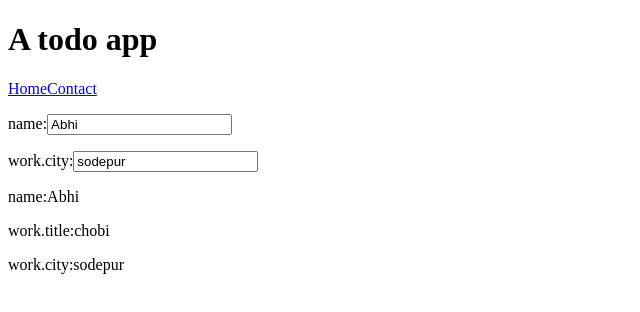
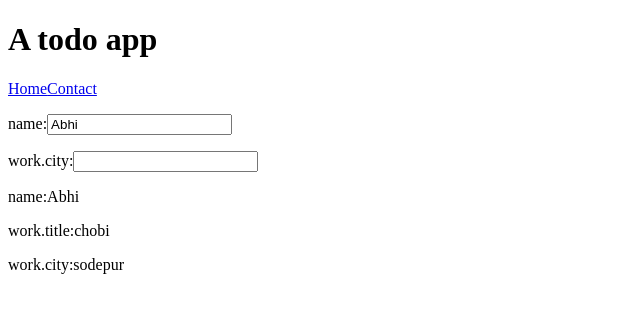
Before and after one commit to abhinabadutta2019/toDoList-react, a React (Create React App) app: page / in a window 1280 px wide. Shown: the top 312 px of the page, without its empty margins (0-640 px from the left). Built offline with nearby package versions, Linux system fonts and the light colour scheme.

Commit message:
immer syntax related complication

```diff
--- a/src/Home.js
+++ b/src/Home.js
@@ -1,8 +1,8 @@
-import { useState } from "react";
+// import { useState } from "react";
 import { useImmer } from "use-immer";
 
 const Home = () => {
-  const [data, setdata] = useState({
+  const [data, updateData] = useImmer({
     name: "Abhi",
     work: { title: "chobi", city: "sodepur" },
   });
@@ -10,17 +10,36 @@ const Home = () => {
   //e.target.data
   const nameEvent = (e) => {
     //
-    console.log(data, "data");
+    // console.log(data, "data");
     //
-    setdata({ ...data, name: e.target.value });
+    // setdata({ ...data, name: e.target.value });
+
+    updateData((draft) => {
+      draft.name = e.target.value;
+      // return draft.name;
+    });
+    return updateData;
   };
+  // function nameEvent(e) {
+  // updateData((draft) => {
+  //   draft.name = e.target.value;
+  // });
+  // }
   //
-  const cityEvent = (e) => {
-    //
-    console.log(data, "data cityEvent");
-    //
-    setdata({ ...data, work: { ...data.work, city: e.target.value } });
-  };
+  //
+  //
+  // const cityEvent = (e) => {
+  //   //
+  //   console.log(data, "data cityEvent");
+  //   //
+  //   setdata({ ...data, work: { ...data.work, city: e.target.value } });
+  // };
+  //
+  function cityEvent(e) {
+    updateData((draft) => {
+      draft.work.city = e.target.value;
+    });
+  }
   //
   return (
     <>
@@ -30,7 +49,7 @@ const Home = () => {
       </p>
       <p>
         work.city:
-        <input value={data.work.city} onChange={cityEvent} />
+        <input onChange={cityEvent} />
       </p>
 
       {/*  */}
```
